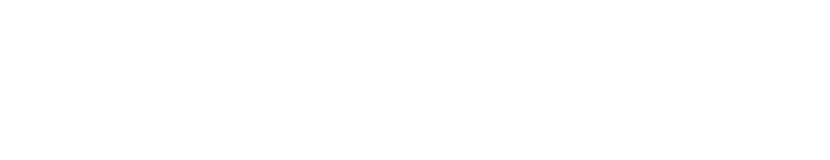
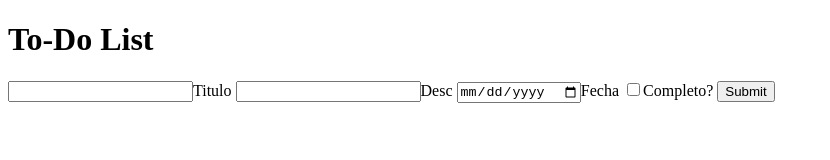
Before and after one commit to noireko/to-do-list-2, a website built with webpack: page src/template.html in a window 1280 px wide. Shown: the whole page, without its empty margins (0-830 px from the left). Built offline with nearby package versions, Linux system fonts and the light colour scheme.

Commit message:
Added form and inputs for toDo items

```diff
--- a/src/template.html
+++ b/src/template.html
@@ -1,11 +1,23 @@
 <!DOCTYPE html>
 <html lang="en">
+
 <head>
     <meta charset="UTF-8">
     <meta name="viewport" content="width=device-width, initial-scale=1.0">
     <title>To-Do List</title>
 </head>
+
 <body>
-    <h1></h1>
+    <h1>To-Do List</h1>
+    <div class="tarea">
+        <form>
+            <input id="title" type="text">Titulo
+            <input id="desc" type="text">Desc
+            <input id="date" type="date">Fecha
+            <input id="completed" type="checkbox">Completo?
+            <button id="btn-submit" type="submit">Submit</button>
+        </form>
+    </div>
 </body>
+
 </html>
```
